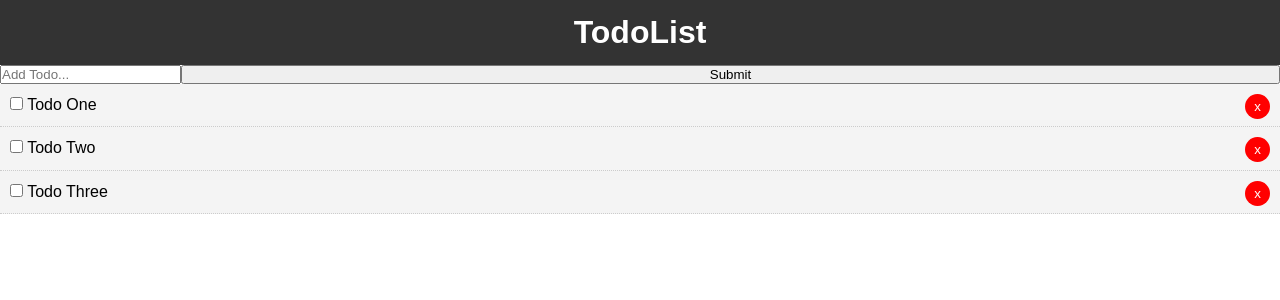
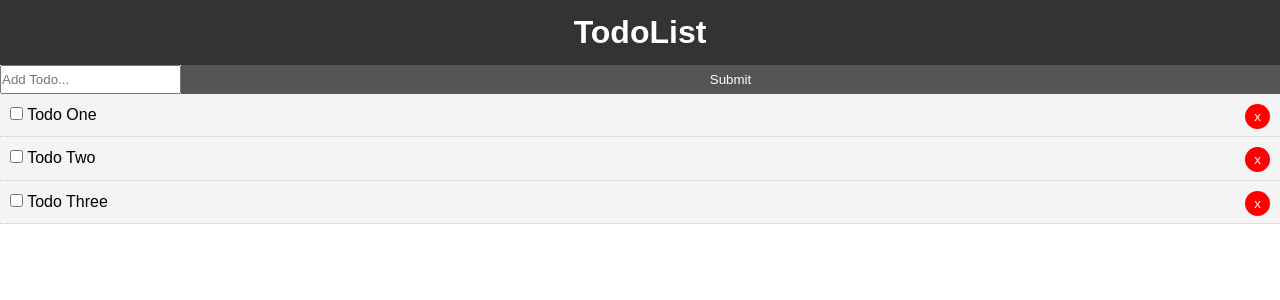
Before and after one commit to Jamie95187/VueCrashCourse, a Vue app: page / in a window 1280 px wide. Shown: the top 300 px of the page. Built offline with nearby package versions, Linux system fonts and the light colour scheme.

Commit message:
submit form data to be passed to parent component

```diff
--- a/package.json
+++ b/package.json
@@ -9,6 +9,7 @@
   },
   "dependencies": {
     "core-js": "^3.6.5",
+    "uuid": "^8.3.0",
     "vue": "^2.6.11"
   },
   "devDependencies": {
--- a/src/App.vue
+++ b/src/App.vue
@@ -58,4 +58,17 @@
       font-family: Arial, Helvetica, sans-serif;
       line-height: 1.4;
     }
+
+    .btn {
+      display: inline-block;
+      border: none;
+      background: #555;
+      color: #fff;
+      padding: 7px 20px;
+      cursor: pointer;
+    }
+
+    .btn:hover {
+      background: #666;
+    }
 </style>
--- a/src/components/AddTodo.vue
+++ b/src/components/AddTodo.vue
@@ -1,15 +1,33 @@
 <template>
   <div>
-    <form>
-      <input type="text" name="title" placeholder="Add Todo...">
+    <form @submit.prevent="addTodo">
+      <input type="text" v-model="title" name="title" placeholder="Add Todo...">
       <input type="submit" value="Submit" class="btn">
     </form>
   </div>
 </template>
 
 <script>
+  import { v4 as uuidv4 } from 'uuid';
   export default {
-    name: "AddTodo"
+    name: "AddTodo",
+    data() {
+      return {
+        title: ''
+      }
+    },
+    methods: {
+      addTodo() {
+        console.log("HENLO");
+        const newTodo = {
+          id: uuidv4(),
+          title: this.title,
+          completed: false
+        }
+        // Send up to parent
+        this.$emit('add-todo', newTodo);
+      }
+    }
   }
 </script>
 
```
Also changed, not shown: 1 other file (tests, documents, lock files or other folders).
